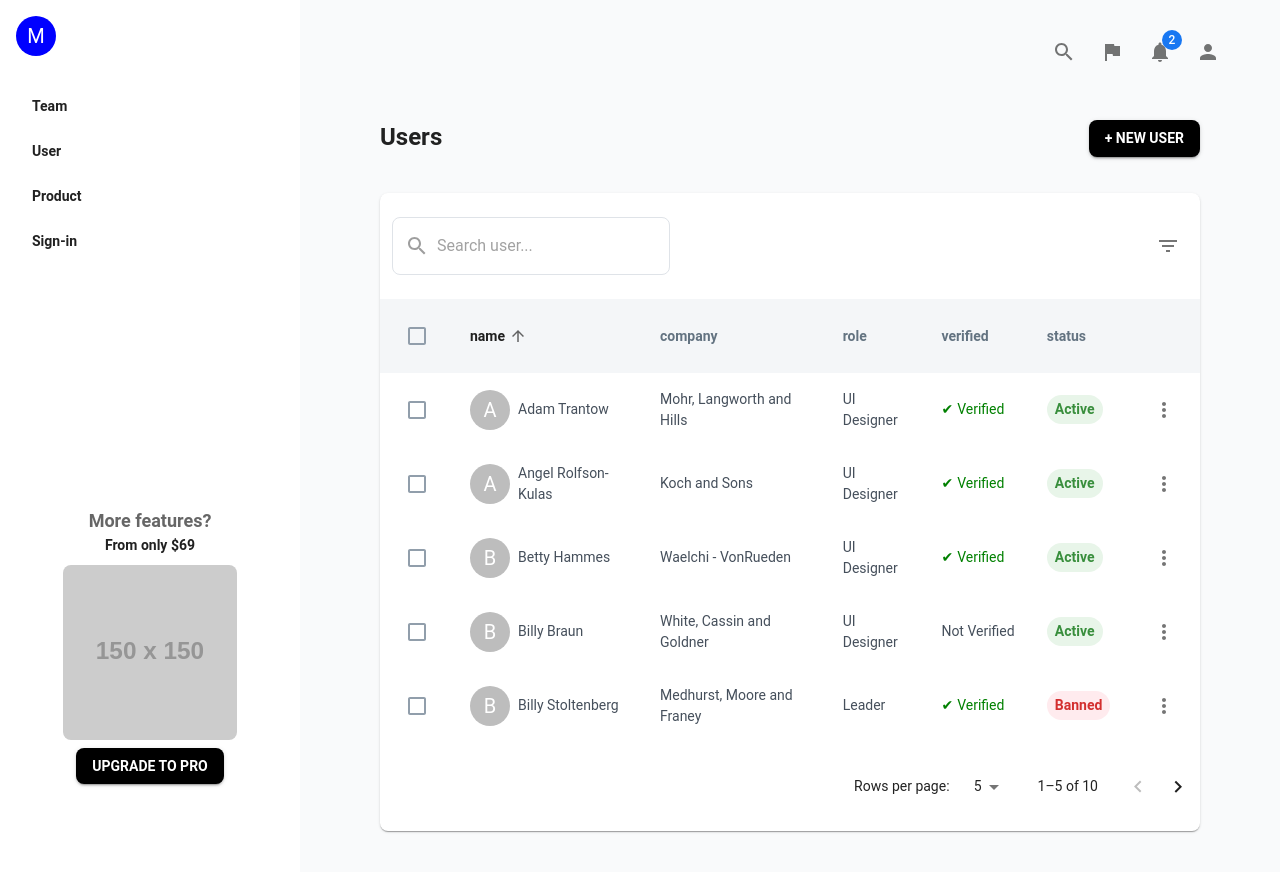
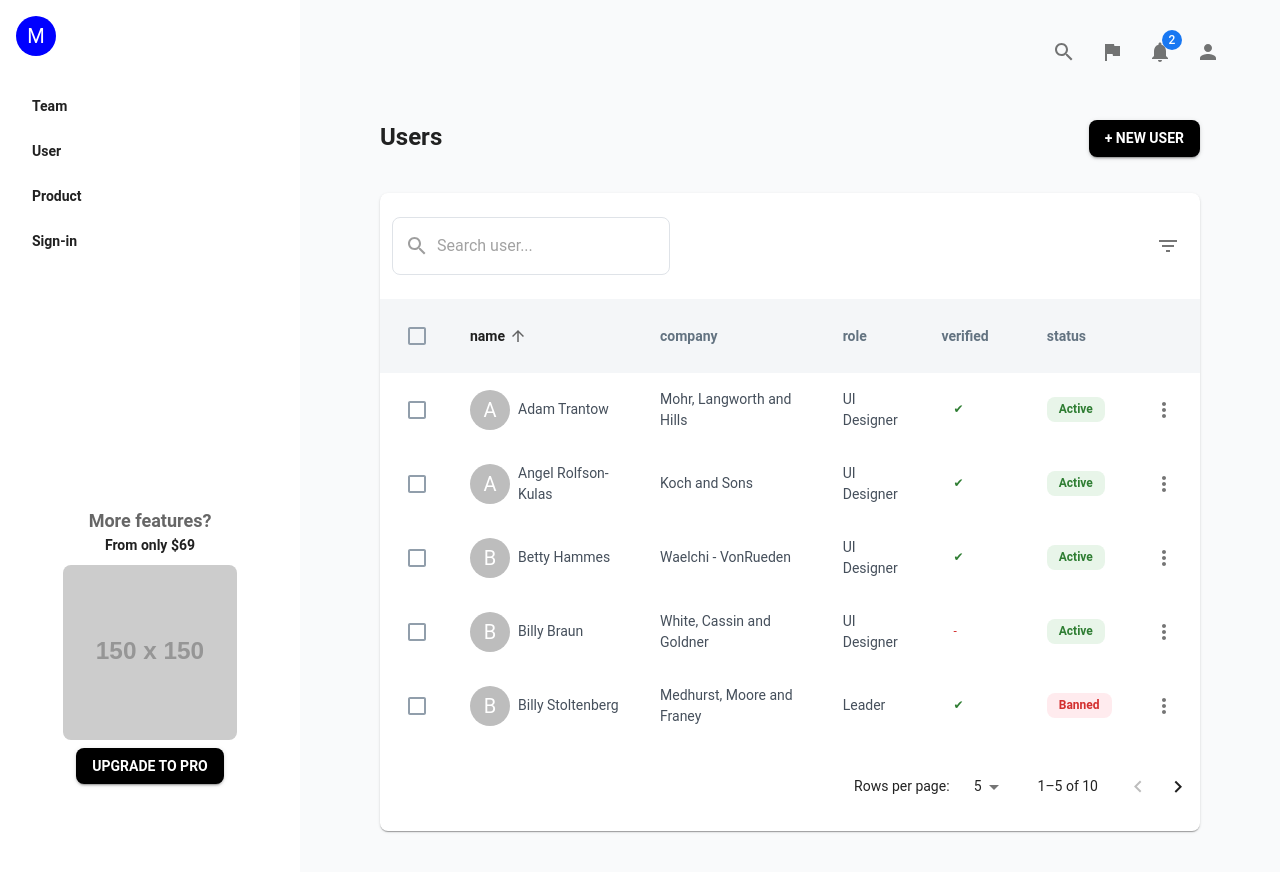
Before and after one commit to nitileo/Practice-MUI, a React (Vite) app: page / in a window 1280 px wide. Shown: the top 872 px of the page. Built offline with nearby package versions, Linux system fonts and the light colour scheme.

Commit message:
FixedUserTableCode

```diff
--- a/src/Components/Header.jsx
+++ b/src/Components/Header.jsx
@@ -1,5 +1,4 @@
 import { AppBar, Badge, Box, IconButton, Toolbar } from "@mui/material";
-import SearchIcon from "@mui/icons-material/Search";
 import FlagIcon from "@mui/icons-material/Flag";
 import NotificationsIcon from "@mui/icons-material/Notifications";
 import UserPopOver from "../Components/popOver/UserPopOver";
@@ -12,9 +11,7 @@ const Header = () => {
         <AppBar position="static">
           <Toolbar>
             <Box display="flex" gap={2}>
-
                 <TopSearchDrawer/>
-
               <IconButton aria-label="Flag">
                 <FlagIcon />
               </IconButton>
--- a/src/Components/ProductCard.jsx
+++ b/src/Components/ProductCard.jsx
@@ -35,12 +35,7 @@ const ProductCard = ({ product }) => {
           {product.colors.map((color, index) => (
             <Box
               key={index}
-              sx={{
-                width: 16,
-                height: 16,
-                borderRadius: "50%",
-                backgroundColor: color,
-              }}
+              width={16} height={16} bgcolor={color} borderRadius={"50%"}
             />
           ))}
           </Box>
@@ -49,11 +44,11 @@ const ProductCard = ({ product }) => {
               <Typography
                 variant="body2"
                 component="span"
+                display={"inline"}
+                mr={2}
+                color="gray"
                 sx={{
                   textDecoration: "line-through",
-                  color: "gray",
-                  display: "inline",
-                  marginRight: "8px",
                 }}
               >
                 {product.oldPrice}
@@ -62,9 +57,7 @@ const ProductCard = ({ product }) => {
             <Typography
               variant="body2"
               component="span"
-              sx={{
-                fontWeight: "bold",
-              }}
+              fontWeight="bold"
             >
               {product.price}
             </Typography>
--- a/src/Layout/Layout.jsx
+++ b/src/Layout/Layout.jsx
@@ -13,9 +13,7 @@ const Layout = () => {
         flexDirection="column"
         minHeight="100vh"
         marginLeft="300px"
-        sx={{
-          backgroundColor: "#f9fafb",
-        }}
+        bgcolor={"#f9fafb"}
       >
         <Header />
         <Outlet />
--- a/src/pages/User.jsx
+++ b/src/pages/User.jsx
@@ -19,7 +19,7 @@ import DeleteIcon from "@mui/icons-material/Delete";
 import FilterListIcon from "@mui/icons-material/FilterList";
 import { visuallyHidden } from "@mui/utils";
 import { useMemo, useState } from "react";
-import { Avatar, Button, Input, InputAdornment } from "@mui/material";
+import { Avatar, Button, Chip, Input, InputAdornment } from "@mui/material";
 import { Search } from "@mui/icons-material";
 import { headCells, rows } from "../data/data";
 import ActionPopover from "../Components/popover/ActionPopOver";
@@ -159,7 +159,7 @@ export default function EnhancedTable() {
   const [dense, setDense] = useState(false);
   const [rowsPerPage, setRowsPerPage] = useState(5);
 
-  const theme = useTheme()
+  const theme = useTheme();
 
   const handleRequestSort = (event, property) => {
     const isAsc = orderBy === property && order === "asc";
@@ -216,8 +216,8 @@ export default function EnhancedTable() {
   );
 
   return (
-    <Box sx={{ width: "100%", paddingX: "40px", paddingY: "16px" }}>
-      <Box display="flex" alignItems="center" mb={5} sx={{ paddingX: "40px" }}>
+    <Box width={"100%"} p={theme.spacing(4, 10)}>
+      <Box display="flex" alignItems="center" mb={5} px={10}>
         <Typography variant="h4" flexGrow={1}>
           Users
         </Typography>
@@ -226,7 +226,7 @@ export default function EnhancedTable() {
         </Button>
       </Box>
 
-      <Box sx={{ width: "100%", padding: "16px 40px 64px 40px" }}>
+      <Box width={"100%"} p={theme.spacing(4, 10, 16)}>
         <Paper sx={{ width: "100%", mb: 2, borderRadius: 2 }}>
           <EnhancedTableToolbar numSelected={selected.length} />
           <TableContainer>
@@ -268,11 +268,7 @@ export default function EnhancedTable() {
                         />
                       </TableCell>
                       <TableCell component="th" id={labelId} scope="row">
-                        <Box
-                          display="flex"
-                          alignItems={"center"}
-                          sx={{ gap: 2 }}
-                        >
+                        <Box display="flex" alignItems="center" gap={2}>
                           <Avatar>{row.name[0]}</Avatar>
                           {row.name}
                         </Box>
@@ -280,23 +276,40 @@ export default function EnhancedTable() {
                       <TableCell>{row.company}</TableCell>
                       <TableCell>{row.role}</TableCell>
                       <TableCell>
-                        {row.verified === 1 ? (
+                      <Typography
+                          variant="body2"
+                          color={row.verified === 1 ? "success" : "error.main"}
+                          pl={3}
+                        >
+                          {row.verified === 1 ? "✔" : "-"}
+                        </Typography>
+                        {/* {row.verified === 1 ? (
                           <Box
-                            sx={{
-                              display: "flex",
-                              alignItems: "center",
-                              gap: 1,
-                              color: "green",
-                            }}
+                            display="flex"
+                            alignItems="center"
+                            gap={1}
+                            color="success.main"
                           >
                             <span>✔</span> Verified
                           </Box>
                         ) : (
                           "Not Verified"
-                        )}
+                        )} */}
                       </TableCell>
                       <TableCell>
-                        {row.status === 1 ? (
+                        <Typography
+                          variant="body2"
+                          display="inline-block"
+                          p={theme.spacing(1, 3)}
+                          bgcolor={row.status === 1 ? "#e8f5e9" : "#ffebee"}
+                          color={row.status === 1 ? "success" : "error.main"}
+                          textAlign={"center"}
+                          borderRadius={2}
+                          fontWeight={"bold"}
+                        >
+                          {row.status === 1 ? "Active" : "Banned"}
+                        </Typography>
+                        {/* {row.status === 1 ? (
                           <Box
                             sx={{
                               display: "inline-block",
@@ -324,10 +337,10 @@ export default function EnhancedTable() {
                           >
                             Banned
                           </Box>
-                        )}
+                        )} */}
                       </TableCell>
                       <TableCell>
-                        <ActionPopover/>
+                        <ActionPopover />
                       </TableCell>
                     </TableRow>
                   );
```
